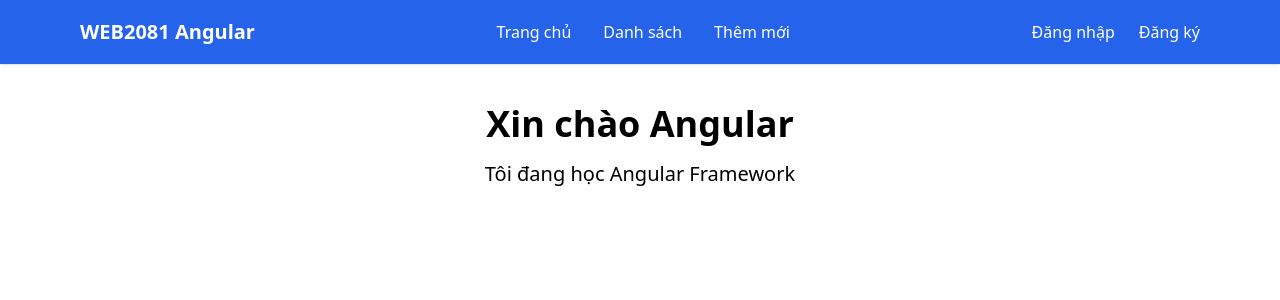
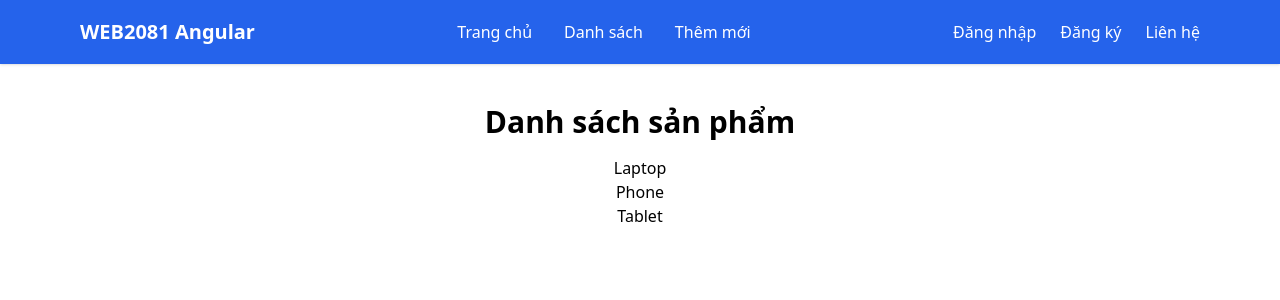
Before and after one commit to lethanhbinh00/fe1-web2081-spring26-main, an Angular app: page /products in a window 1280 px wide. Before the commit this address led to /. Shown: the top 300 px of the page. Built offline with nearby package versions, Linux system fonts and the light colour scheme.

Commit message:
update lab2

```diff
--- a/src/app/app.html
+++ b/src/app/app.html
@@ -5,21 +5,22 @@
     </a>
 
     <div class="hidden md:flex items-center space-x-8">
-      <a href="#" class="hover:text-gray-200">Trang chủ</a>
-      <a href="#" class="hover:text-gray-200">Danh sách</a>
-      <a href="#" class="hover:text-gray-200">Thêm mới</a>
+      <a routerLink="#" class="hover:text-gray-200">Trang chủ</a>
+      <a routerLink="/products" class="hover:text-gray-200">Danh sách</a>
+      <a routerLink="#" class="hover:text-gray-200">Thêm mới</a>
     </div>
 
     <div class="hidden md:flex items-center space-x-6">
-      <a href="#" class="hover:text-gray-200">Đăng nhập</a>
-      <a href="#" class="hover:text-gray-200">Đăng ký</a>
+      <a routerLink="#" class="hover:text-gray-200">Đăng nhập</a>
+      <a routerLink="#" class="hover:text-gray-200">Đăng ký</a>
+      <a routerLink="/contact" class="hover:text-gray-200">Liên hệ</a>
     </div>
   </div>
 </nav>
 
 <div class="max-w-6xl mx-auto mt-10 px-4 text-center">
-  <h1 class="text-4xl font-bold mb-4">Xin chào Angular</h1>
-  <p class="text-xl">Tôi đang học Angular Framework</p>
+  <!-- <h1 class="text-4xl font-bold mb-4">Xin chào Angular</h1>
+  <p class="text-xl">Tôi đang học Angular Framework</p> -->
 
   <router-outlet></router-outlet>
 </div>
--- a/src/app/app.ts
+++ b/src/app/app.ts
@@ -1,9 +1,9 @@
 import { Component } from '@angular/core';
-import { RouterOutlet } from '@angular/router';
+import { RouterLink, RouterOutlet } from '@angular/router';
 
 @Component({
   selector: 'app-root',
-  imports: [RouterOutlet],
+  imports: [RouterOutlet, RouterLink],
   templateUrl: './app.html',
   styleUrl: './app.css',
 })
--- /dev/null
+++ b/src/app/pages/contact/contact.html
@@ -0,0 +1,2 @@
+<p class="text-xl">Đây là trang liên hệ</p>
+<p class="text-xl">Email: {{ email }}</p>
--- /dev/null
+++ b/src/app/pages/contact/contact.ts
@@ -0,0 +1,14 @@
+import { Component } from "@angular/core";
+
+
+@Component({
+  selector: 'app-contact',
+  imports: [],
+  templateUrl: './contact.html',
+  styleUrl: './contact.css',
+})
+
+
+export class Contact {
+    email: string = 'example@gmail.com';
+}
--- /dev/null
+++ b/src/app/pages/product.detail/product.detail.ts
@@ -0,0 +1,11 @@
+import { Component } from '@angular/core';
+
+@Component({
+  selector: 'app-product.detail',
+  imports: [],
+  templateUrl: './product.detail.html',
+  styleUrl: './product.detail.css',
+})
+export class ProductDetail {
+  slug: string | null = null;
+}
--- /dev/null
+++ b/src/app/pages/products/products.html
@@ -0,0 +1,7 @@
+<h2 class="text-3xl font-bold mb-4">Danh sách sản phẩm</h2>
+
+<ul>
+  <li><a href="#">Laptop</a></li>
+  <li><a href="#">Phone</a></li>
+  <li>Tablet</li>
+</ul>
```
Also changed, not shown: src/app/app.routes.ts (+8 -8 lines), src/app/pages/products/products.ts (added, +13 -0 lines), src/app/pages/contact/contact.css (added), src/app/pages/product.detail/product.detail.css (added), src/app/pages/product.detail/product.detail.html (added), src/app/pages/products/products.css (added), 1 other file (tests, documents, lock files or other folders).
